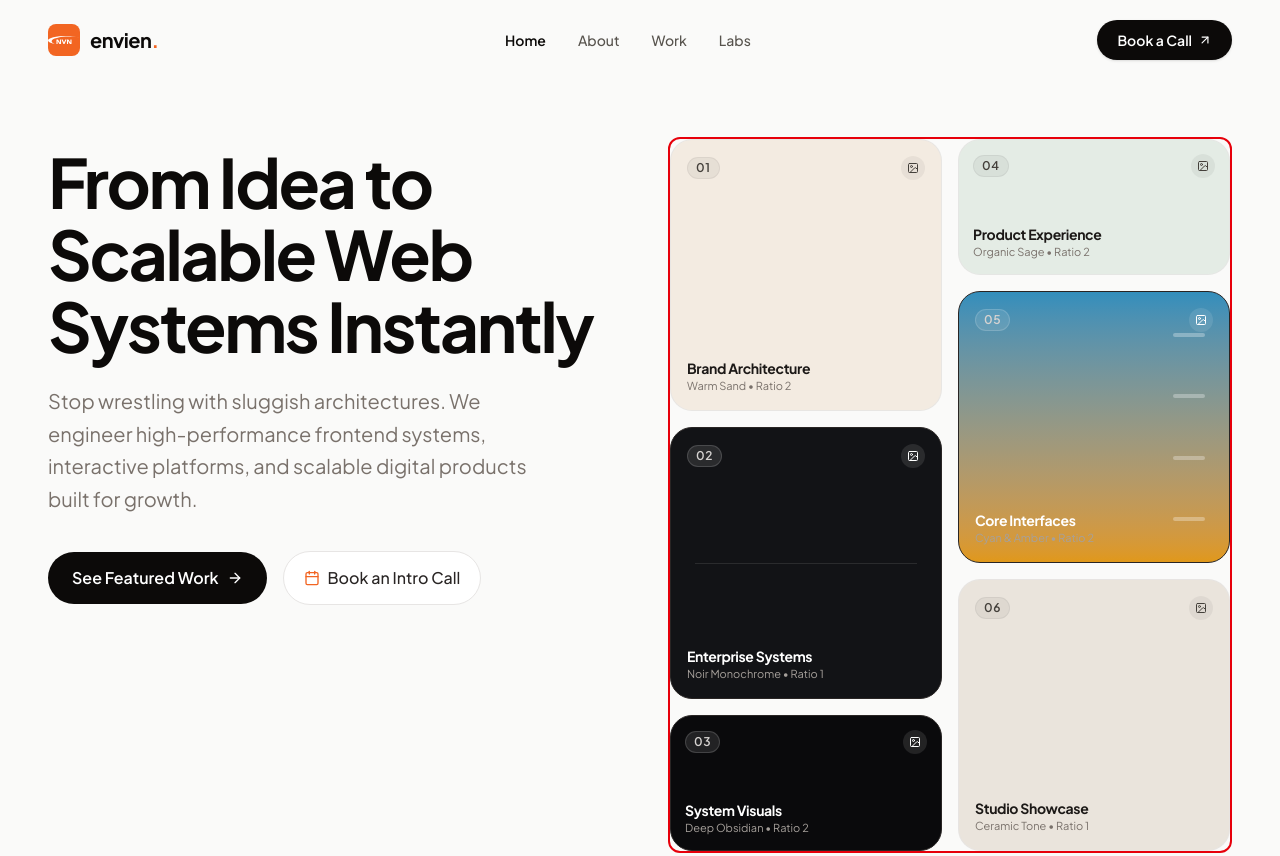
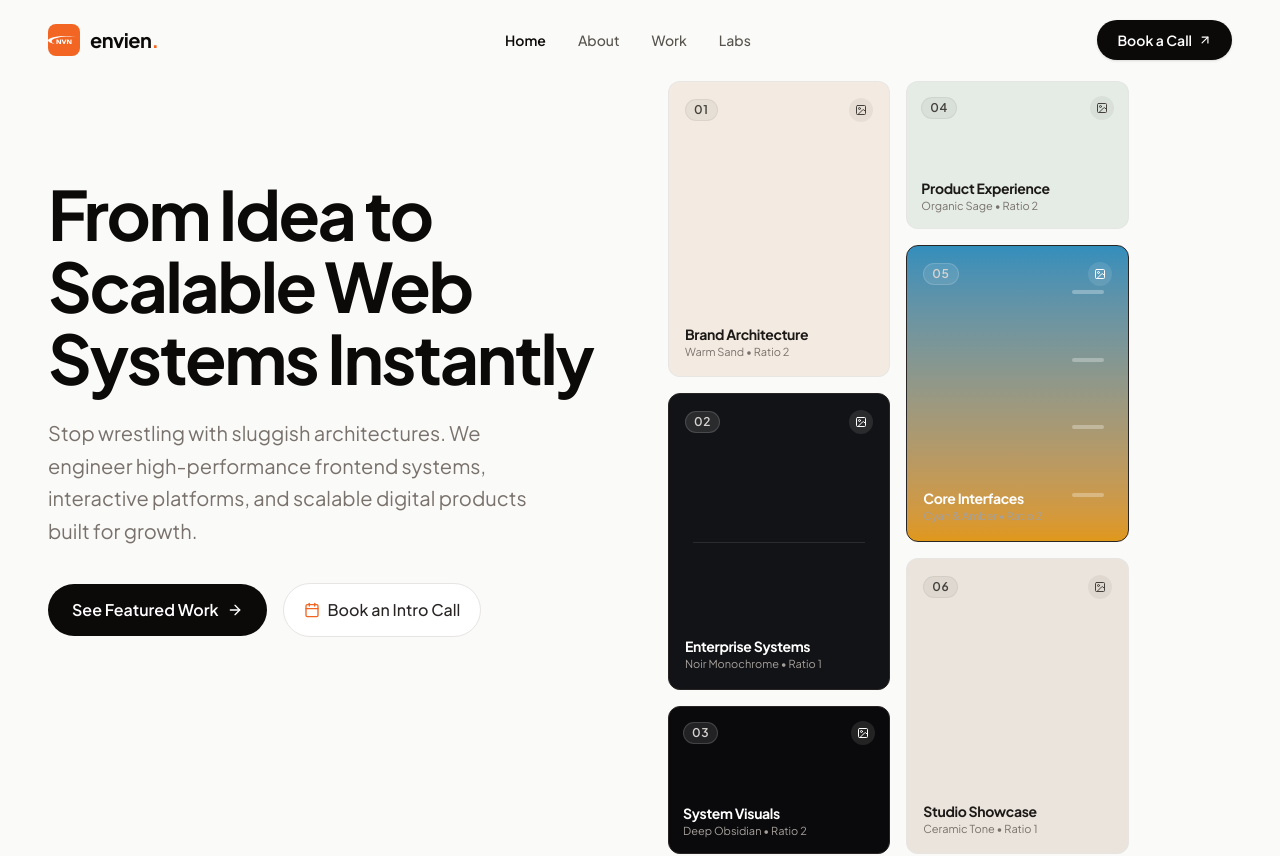
Before and after one commit to novrandobilly/lothlorien, a Next.js app in the folder frontend/: page / in a window 1280 px wide. Shown: the top 856 px of the page. Built offline with nearby package versions, Linux system fonts and the light colour scheme.

Commit message:
refactor: update aspect ratio classes in VisualCard and adjust padding in HeroSection for improved layout

```diff
--- a/frontend/src/features/home/features/hero-section/index.tsx
+++ b/frontend/src/features/home/features/hero-section/index.tsx
@@ -35,11 +35,11 @@ function VisualCard({
 
   // Height ratio: 2 -> aspect-square (1:1), 1 -> aspect-[2/1] (2:1 width to height)
   // Both have identical width, so height ratio is exactly 2:1
-  const aspectClass = heightRatio === 2 ? "aspect-square" : "aspect-[2/1]";
+  const aspectClass = heightRatio === 2 ? "aspect-[3/4]" : "aspect-[3/2]";
 
   return (
     <div
-      className={`relative w-full ${aspectClass} ${bgClass} ${borderClass ?? defaultBorder} rounded-[18px] sm:rounded-[22px] overflow-hidden transition-transform duration-200 hover:scale-[1.01] select-none group`}
+      className={`relative w-full ${aspectClass} ${bgClass} ${borderClass ?? defaultBorder} rounded-xl overflow-hidden transition-transform duration-200 hover:scale-[1.01] select-none group`}
     >
       {imageUrl ? (
         <img
@@ -105,13 +105,13 @@ function VisualCard({
 
 export function HeroSection() {
   return (
-    <section className="relative bg-[#fafaf9] pt-6 sm:pt-10 lg:pt-14 pb-14 sm:pb-20">
+    <section className="relative bg-[#fafaf9]  pb-14 sm:pb-20">
       <div className="max-w-7xl mx-auto px-6 sm:px-8 lg:px-12">
         <div className="grid grid-cols-1 lg:grid-cols-12 gap-10 lg:gap-10 xl:gap-14 items-start">
           {/* =========================================================
               1. LEFT COLUMN: TYPOGRAPHY, CAPTION & ACTION BUTTONS
              ========================================================= */}
-          <div className="lg:col-span-6 xl:col-span-6 flex flex-col justify-center text-left pt-2">
+          <div className="lg:col-span-6 xl:col-span-6 flex flex-col justify-center text-left pt-24">
             {/* Main Headline (Sans-serif, bold, 3 lines matching screenshot) */}
             <h1 className="text-4xl sm:text-5xl md:text-6xl xl:text-[68px] font-bold tracking-[-0.035em] text-stone-950 leading-[1.06] font-sans">
               From Idea to <br />
@@ -151,7 +151,7 @@ export function HeroSection() {
               Column 1: Slot 1 (2) + Slot 2 (1) + Slot 3 (2) = 5 units
               Column 2: Slot 4 (2) + Slot 5 (2) + Slot 6 (1) = 5 units
              ========================================================= */}
-          <div className="lg:col-span-6 xl:col-span-6 relative border-2 border-red-600 rounded-xl">
+          <div className="col-span-5 relative rounded-xl">
             <div className="grid grid-cols-2 gap-3 sm:gap-4">
               {/* --- Column 1 (Slots 1, 2, 3 -> Ratios: 2, 1, 2) --- */}
               <div className="flex flex-col gap-3 sm:gap-4">
```
